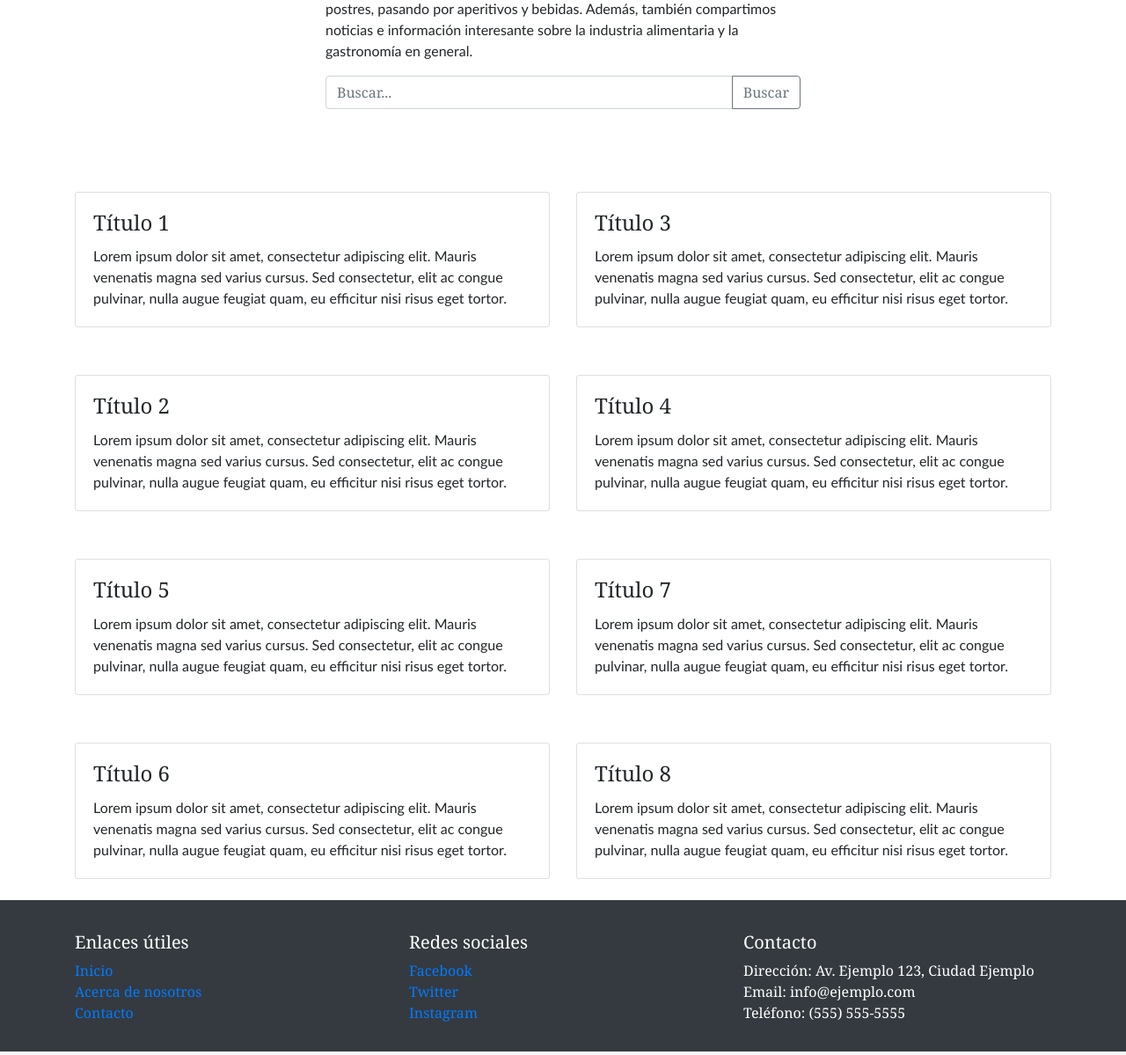
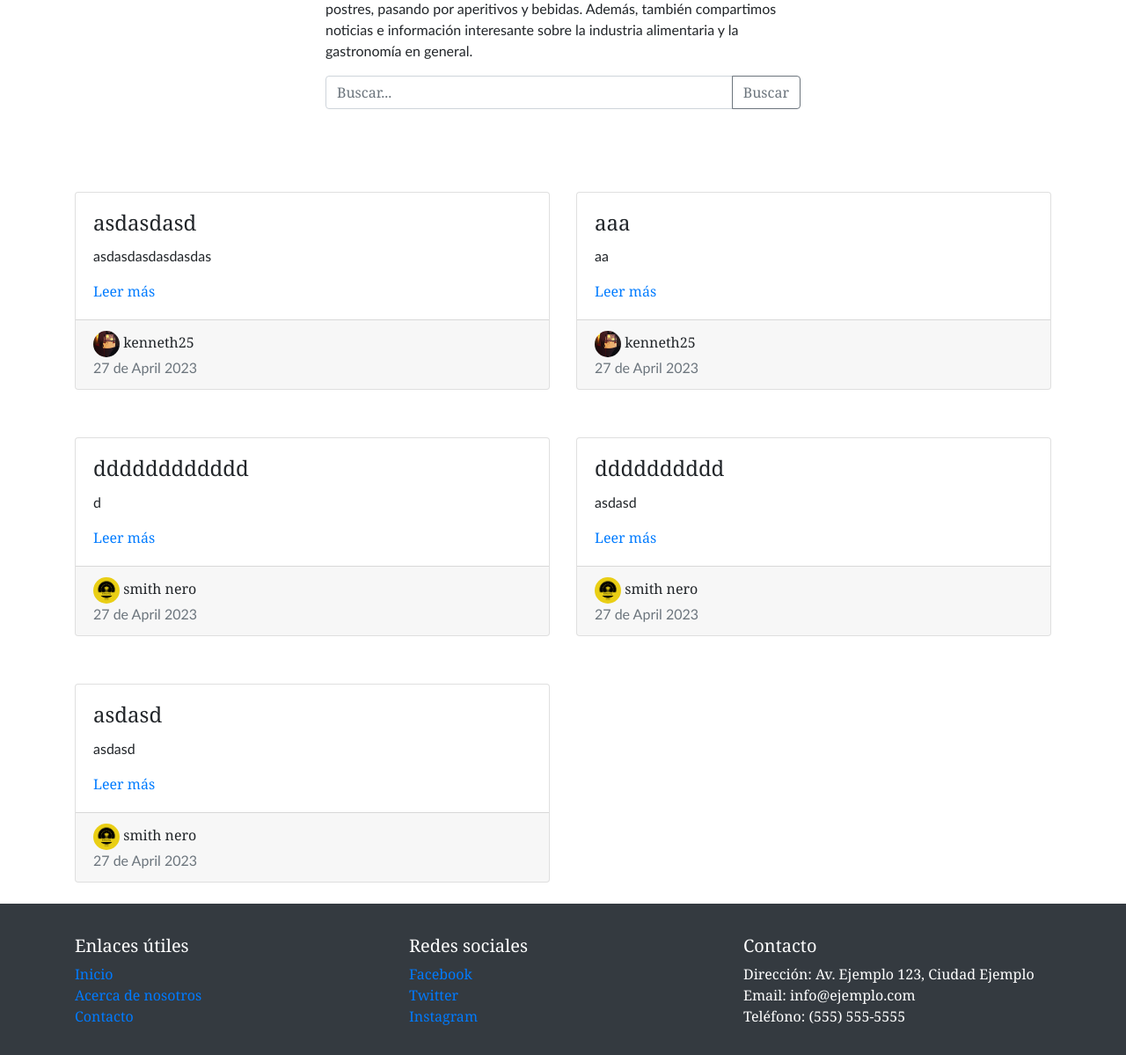
Before and after one commit to prodark88/KANCHAQ-Website, a Flask app: page / in a window 1280 px wide. Shown: the part 736-1935 px from the top of the page at 88% size. Run offline with Flask 3, Linux system fonts and the light colour scheme; data comes from the database, SQL or seed files in the repository; both versions use the stored data as it was after the commit; some libraries are stand-ins or nearby versions.

Commit message:
avanze-09

```diff
--- a/blogr/home.py
+++ b/blogr/home.py
@@ -7,12 +7,17 @@ from .models import User, Post
 from blogr import db
 
 
+def get_user(id):
+    user=User.query.get_or_404(id)
+    return user
 
 @bp.route('/')
 def index():
-    return render_template('index.html')
+    posts = Post.query.all()
+    return render_template('index.html', posts=posts, get_user = get_user)
 
 
-@bp.route('/blog')
-def blog():
-    return render_template('blog.html')
+@bp.route('/blog/<url>')
+def blog(url):
+    post = Post.query.filter_by(url = url).first()
+    return render_template('blog.html',post=post, get_user=get_user)
--- a/blogr/templates/index.html
+++ b/blogr/templates/index.html
@@ -1,7 +1,7 @@
 {% extends 'base.html' %}
 
 {% block title %}
-Inicio  {{ super() }}
+Inicio {{ super() }}
 {% endblock %}
 
 {% block content %}
@@ -10,23 +10,30 @@ Inicio  {{ super() }}
   <div class="container">
     <div class="row">
       <div class="col-md-8 " style="text-align: left;">
-            <h2  >
-              <br>  Bienvenido a mi BLOG DE <br> COMIDAS
+        <h2>
+          <br> Bienvenido a mi BLOG DE <br> COMIDAS
         </h2>
-            <p  >En el corazón del departamento de Ayacucho-Huamanga, se encuentra el restaurante K'anchaq, que se dedica a ofrecer un menú diario de comida peruana fresca y deliciosa.
-              Lo que diferencia a K'anchaq de otros restaurantes es su enfoque en usar poco condimento en la comida. En lugar de saturar los platos con sal y especias,
+        <p>En el corazón del departamento de Ayacucho-Huamanga, se encuentra el restaurante K'anchaq, que se dedica a
+          ofrecer un menú diario de comida peruana fresca y deliciosa.
+          Lo que diferencia a K'anchaq de otros restaurantes es su enfoque en usar poco condimento en la comida. En
+          lugar de saturar los platos con sal y especias,
           el sabor de la comida se extrae de los ingredientes naturales y frescos que se utilizan en la cocina. <br>
-              El enfoque en la frescura y la simplicidad en la preparación de los platos es evidente en cada bocado. La comida es tan fresca que puedes saborear los ingredientes individuales
+          El enfoque en la frescura y la simplicidad en la preparación de los platos es evidente en cada bocado. La
+          comida es tan fresca que puedes saborear los ingredientes individuales
           y la falta de condimentos no se siente como una carencia, sino como una elección consciente. <br>
-              Además de la comida increíble, el ambiente en K'anchaq es acogedor y amigable. Los comensales son bienvenidos a sentarse y disfrutar de la comida en un ambiente informal pero elegante.
-              En resumen, si estás buscando una comida peruana auténtica y deliciosa que sea fresca y preparada con cuidado, K'anchaq es el lugar para ti. <br>
+          Además de la comida increíble, el ambiente en K'anchaq es acogedor y amigable. Los comensales son bienvenidos
+          a sentarse y disfrutar de la comida en un ambiente informal pero elegante.
+          En resumen, si estás buscando una comida peruana auténtica y deliciosa que sea fresca y preparada con cuidado,
+          K'anchaq es el lugar para ti. <br>
 
           ¡No te lo pierdas! </p>
         <br>
-              <a href="{{ url_for('auth.register') }}" class="btn btn-outline-dark btn-lg" style="background-color: white; color: black; border-color: black;">Registrarse</a>
+        <a href="{{ url_for('auth.register') }}" class="btn btn-outline-dark btn-lg"
+          style="background-color: white; color: black; border-color: black;">Registrarse</a>
       </div>
       <div class="col-md-4">
-            <img src="{{ url_for('static', filename='img/quinua.jpg') }}" class="mx-auto rounded-border" alt="Mi imagen" style="max-width: 100%; height: auto; margin-top: 150px; ">
+        <img src="{{ url_for('static', filename='img/quinua.jpg') }}" class="mx-auto rounded-border" alt="Mi imagen"
+          style="max-width: 100%; height: auto; margin-top: 150px; ">
       </div>
     </div>
   </div>
@@ -40,7 +47,9 @@ Inicio  {{ super() }}
     <div class="row">
       <div class="col-md-6 offset-md-3">
         <h2>¿Buscas algo en Particular?</h2>
-          <p>En nuestro blog de comida podrás encontrar una gran variedad de recetas y consejos culinarios para hacer en casa. Desde platos principales hasta postres, pasando por aperitivos y bebidas. Además, también compartimos noticias e información interesante sobre la industria alimentaria y la gastronomía en general.</p>
+        <p>En nuestro blog de comida podrás encontrar una gran variedad de recetas y consejos culinarios para hacer en
+          casa. Desde platos principales hasta postres, pasando por aperitivos y bebidas. Además, también compartimos
+          noticias e información interesante sobre la industria alimentaria y la gastronomía en general.</p>
         <div class="input-group mb-3">
           <input type="text" class="form-control" placeholder="Buscar...">
           <div class="input-group-append">
@@ -56,89 +65,36 @@ Inicio  {{ super() }}
 <!--  codigo de los contenedores-->
 <div class="container mt-5">
   <div class="row ">
+    {% for post in posts|reverse %}
     <div class="col-md-6">
       <div class="row">
         <div class="col-md-12">
           <div class="card mb-4 box-shadow">
             <div class="card-body">
-                      <h4 class="card-title">Título 1</h4>
-                      <p class="card-text">Lorem ipsum dolor sit amet, consectetur adipiscing elit. Mauris venenatis magna sed varius cursus. Sed consectetur, elit ac congue pulvinar, nulla augue feugiat quam, eu efficitur nisi risus eget tortor.</p>
+              <h4 class="card-title">{{post.title}}</h4>
+              <p class="card-text">{{post.info}}</p>
+              <a href="{{url_for('home.blog', url=post.url)}}">Leer más</a>
             </div>
-                  </div>
-                </div>
-                <div class="col-md-12">
-                  <div class="card mb-4 box-shadow">
-                    <div class="card-body">
-                      <h4 class="card-title">Título 2</h4>
-                      <p class="card-text">Lorem ipsum dolor sit amet, consectetur adipiscing elit. Mauris venenatis magna sed varius cursus. Sed consectetur, elit ac congue pulvinar, nulla augue feugiat quam, eu efficitur nisi risus eget tortor.</p>
+            <div class="card-footer">
+              <div class="d-flex align-items-center">
+                <div class="mr-3">
+                  {% if get_user(post.author_id).photo is none %}
+                  <img src="{{ url_for('static', filename='img/itachi.jpg') }}" width="30" height="30" alt="foto-perfil"
+                    class="rounded-circle">
+                  {% else %}
+                  <img src="{{ url_for('static', filename= get_user(post.author_id).photo) }}" width="30" height="30" alt="foto-perfil"
+                    class="rounded-circle">
+                  {% endif %}
+                  <span>{{get_user(post.author_id).username}}</span>
+                  <p class="text-muted mb-0">{{post.created_at.strftime('%d de %B %Y')}}</p>
                 </div>
               </div>
             </div>
           </div>
         </div>
-            <div class="col-md-6">
-              <div class="row">
-                <div class="col-md-12">
-                  <div class="card mb-4 box-shadow">
-                    <div class="card-body">
-                      <h4 class="card-title">Título 3</h4>
-                      <p class="card-text">Lorem ipsum dolor sit amet, consectetur adipiscing elit. Mauris venenatis magna sed varius cursus. Sed consectetur, elit ac congue pulvinar, nulla augue feugiat quam, eu efficitur nisi risus eget tortor.</p>
       </div>
     </div>
-                </div>
-                <div class="col-md-12">
-                  <div class="card mb-4 box-shadow">
-                    <div class="card-body">
-                      <h4 class="card-title">Título 4</h4>
-                      <p class="card-text">Lorem ipsum dolor sit amet, consectetur adipiscing elit. Mauris venenatis magna sed varius cursus. Sed consectetur, elit ac congue pulvinar, nulla augue feugiat quam, eu efficitur nisi risus eget tortor.</p>
-                    </div>
-                  </div>
-                </div>
-              </div>
-            </div>
-            <div class="col-md-6">
-              <div class="row">
-                <div class="col-md-12">
-                  <div class="card mb-4 box-shadow">
-                    <div class="card-body">
-                      <h4 class="card-title">Título 5</h4>
-                      <p class="card-text">Lorem ipsum dolor sit amet, consectetur adipiscing elit. Mauris venenatis magna sed varius cursus. Sed consectetur, elit ac congue pulvinar, nulla augue feugiat quam, eu efficitur nisi risus eget tortor.</p>
-                    </div>
-                  </div>
-                </div>
-                <div class="col-md-12">
-                  <div class="card mb-4 box-shadow">
-                    <div class="card-body">
-                      <h4 class="card-title">Título 6</h4>
-                      <p class="card-text">Lorem ipsum dolor sit amet, consectetur adipiscing elit. Mauris venenatis magna sed varius cursus. Sed consectetur, elit ac congue pulvinar, nulla augue feugiat quam, eu efficitur nisi risus eget tortor.</p>
-                    </div>
-                  </div>
-                </div>
-              </div>
-            </div>
-
-            <div class="col-md-6">
-              <div class="row">
-                <div class="col-md-12">
-                  <div class="card mb-4 box-shadow">
-                    <div class="card-body">
-                      <h4 class="card-title">Título 7</h4>
-                      <p class="card-text">Lorem ipsum dolor sit amet, consectetur adipiscing elit. Mauris venenatis magna sed varius cursus. Sed consectetur, elit ac congue pulvinar, nulla augue feugiat quam, eu efficitur nisi risus eget tortor.</p>
-                    </div>
-                  </div>
-                </div>
-                <div class="col-md-12">
-                  <div class="card mb-4 box-shadow">
-                    <div class="card-body">
-                      <h4 class="card-title">Título 8</h4>
-                      <p class="card-text">Lorem ipsum dolor sit amet, consectetur adipiscing elit. Mauris venenatis magna sed varius cursus. Sed consectetur, elit ac congue pulvinar, nulla augue feugiat quam, eu efficitur nisi risus eget tortor.</p>
-                    </div>
-                  </div>
-                </div>
-              </div>
-            </div>
-
-
+    {% endfor %}
   </div>
 </div>
 <!--  fin del codigo de contenerdores-->
```
Also changed, not shown: blogr/templates/blog.html (+43 -1 lines), instance/blogspost_db.sqlite. Lines whose indentation alone changed are shown as unchanged.
